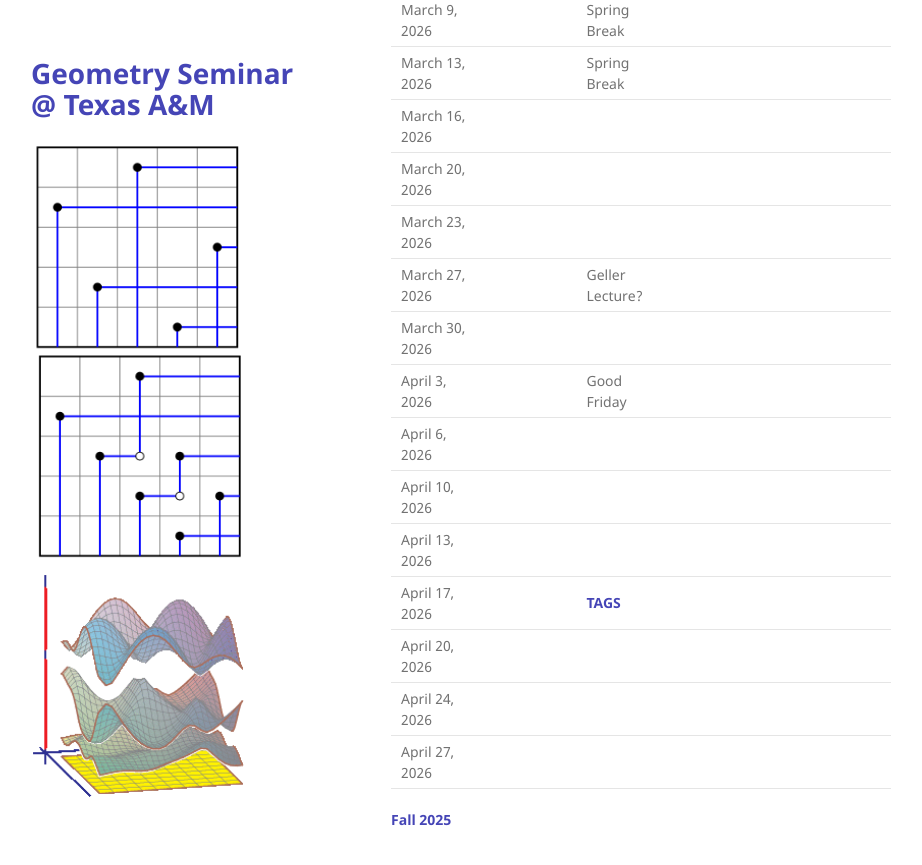
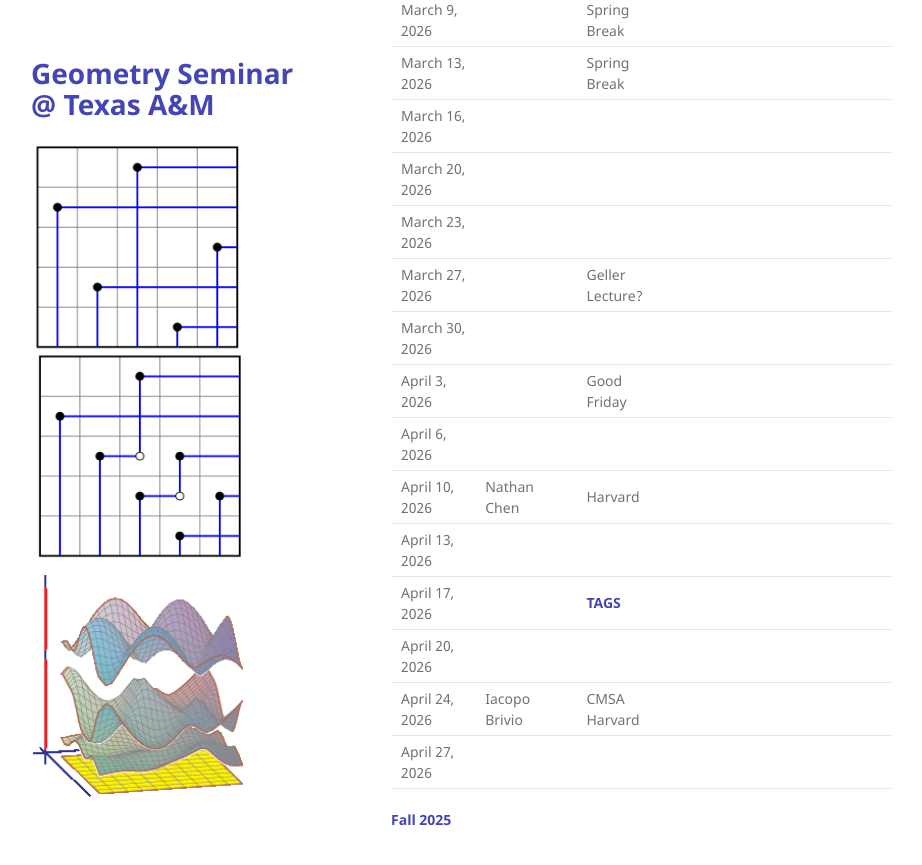
Before and after one commit to tamu-seminar/geometry, a Jekyll site: the page built from index.md, in a window 1280 px wide and 900 px high, scrolled down 1192 px. Shown: the top 865 px of the window, without its empty margins (179-1101 px from the left). Built offline with Jekyll 4.4.1, drawn with Linux system fonts in a browser that asks for light colours.

Commit message:
Update index.md
added 2 speakers in april -- justin

```diff
--- a/index.md
+++ b/index.md
@@ -48,11 +48,11 @@ The organizers are [Frank Sottile](https://franksottile.github.io/) and others.
 | March 30, 2026 | | | | |
 | April 3, 2026 | | Good Friday | | |
 | April 6, 2026 | | | | |
-| April 10, 2026 | | | | |
+| April 10, 2026 | Nathan Chen | Harvard | | |
 | April 13, 2026 | | | | |
 | April 17, 2026 | | [TAGS](https://franksottile.github.io/conferences/TAGS26/index.html) | | |
 | April 20, 2026 | | | | |
-| April 24, 2026 | | | | |
+| April 24, 2026 | Iacopo Brivio | CMSA Harvard | | |
 | April 27, 2026 | | | | |
 
 <!-- # Past Seminars  -->
```
